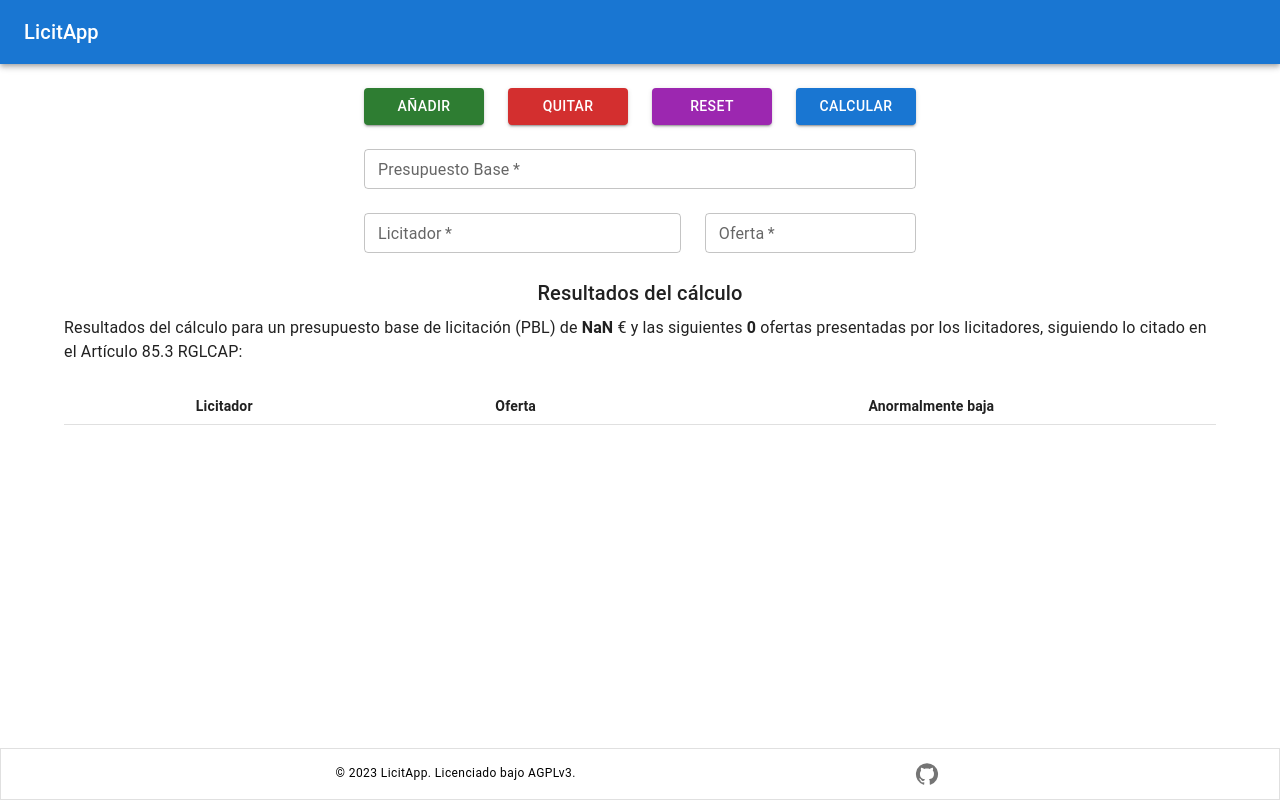
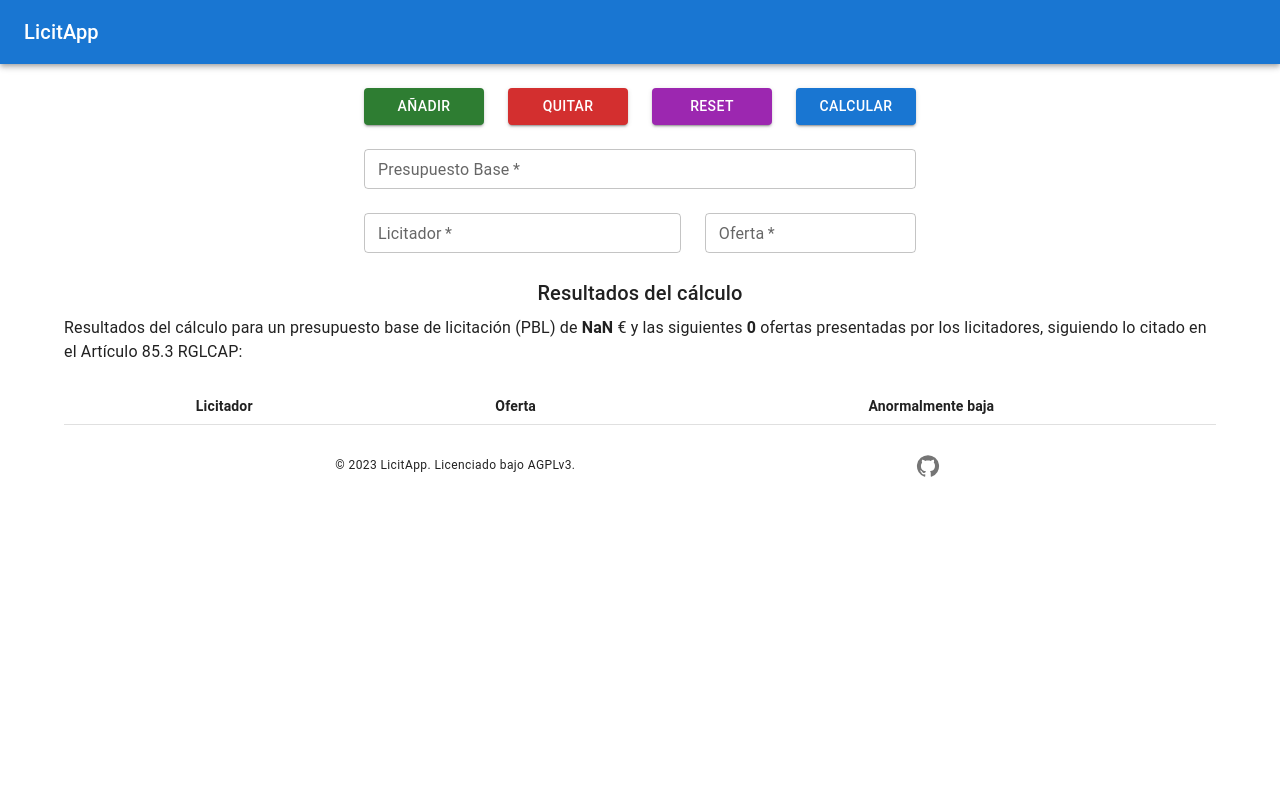
Before and after one commit to srjimmy/licitapp, a React (Vite) app: page / in a window 1280 px wide. Built offline with nearby package versions, Linux system fonts and the light colour scheme.

Commit message:
Fix footer bug

```diff
--- a/package.json
+++ b/package.json
@@ -1,7 +1,7 @@
 {
   "name": "licitapp",
   "private": true,
-  "version": "1.1.0",
+  "version": "1.1.1",
   "type": "module",
   "scripts": {
     "dev": "vite",
--- a/src/components/layout/Footer.tsx
+++ b/src/components/layout/Footer.tsx
@@ -1,19 +1,17 @@
-import { Box, Paper, Typography, IconButton } from "@mui/material";
+import { Box, Typography, IconButton } from "@mui/material";
 import { GitHub } from "@mui/icons-material";
 
 export default function Footer() {
   const currentYear = new Date().getFullYear();
 
   return (
-    <Paper
+    <Box
       sx={{
-        position: "fixed",
+        position: "static",
         bottom: 0,
         width: "100%",
       }}
       component="footer"
-      variant="outlined"
-      square
     >
       <Box
         sx={{
@@ -24,7 +22,7 @@
           mt: 1,
         }}
       >
-        <Typography variant="caption" color="initial">
+        <Typography variant="caption">
           © {currentYear} LicitApp. Licenciado bajo AGPLv3.
         </Typography>
         <IconButton
@@ -37,6 +35,6 @@
           <GitHub />
         </IconButton>
       </Box>
-    </Paper>
+    </Box>
   );
 }
```
